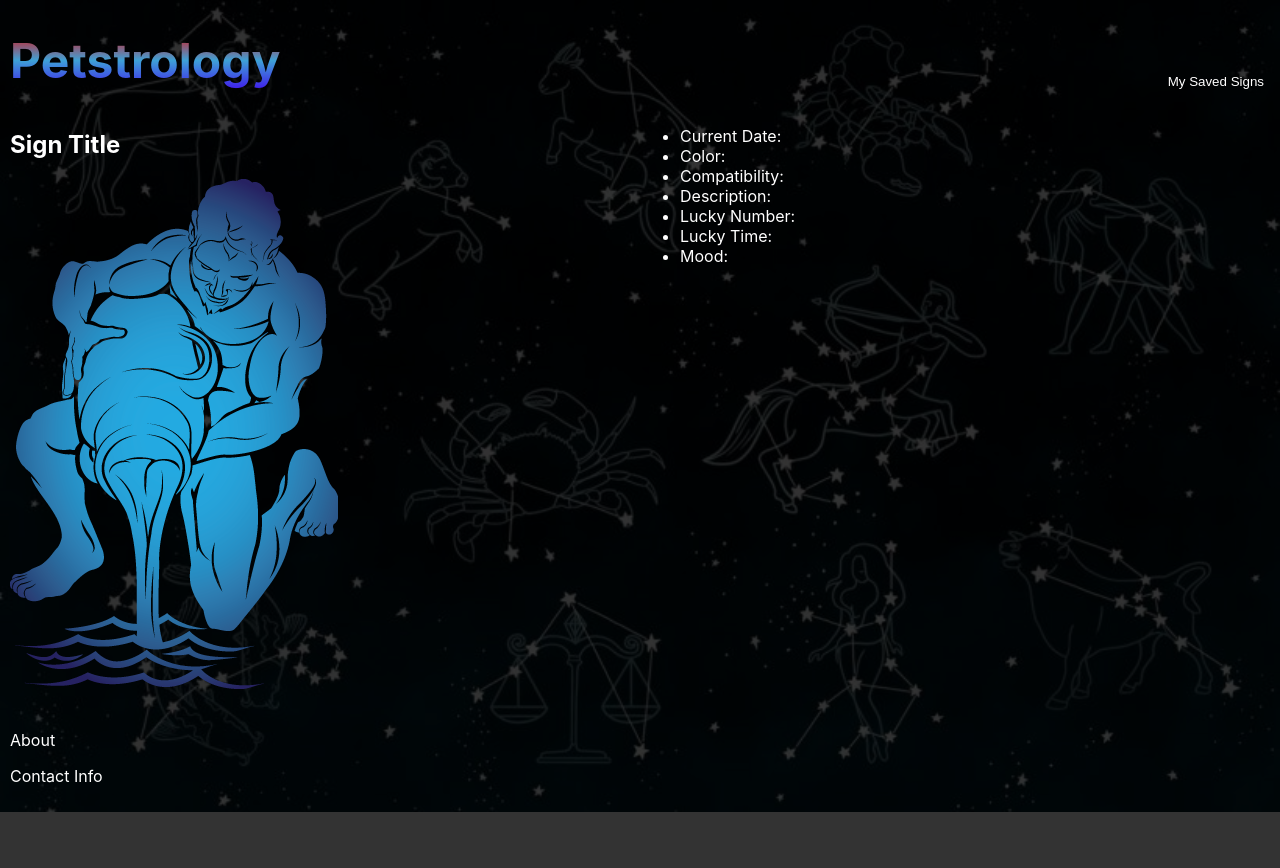
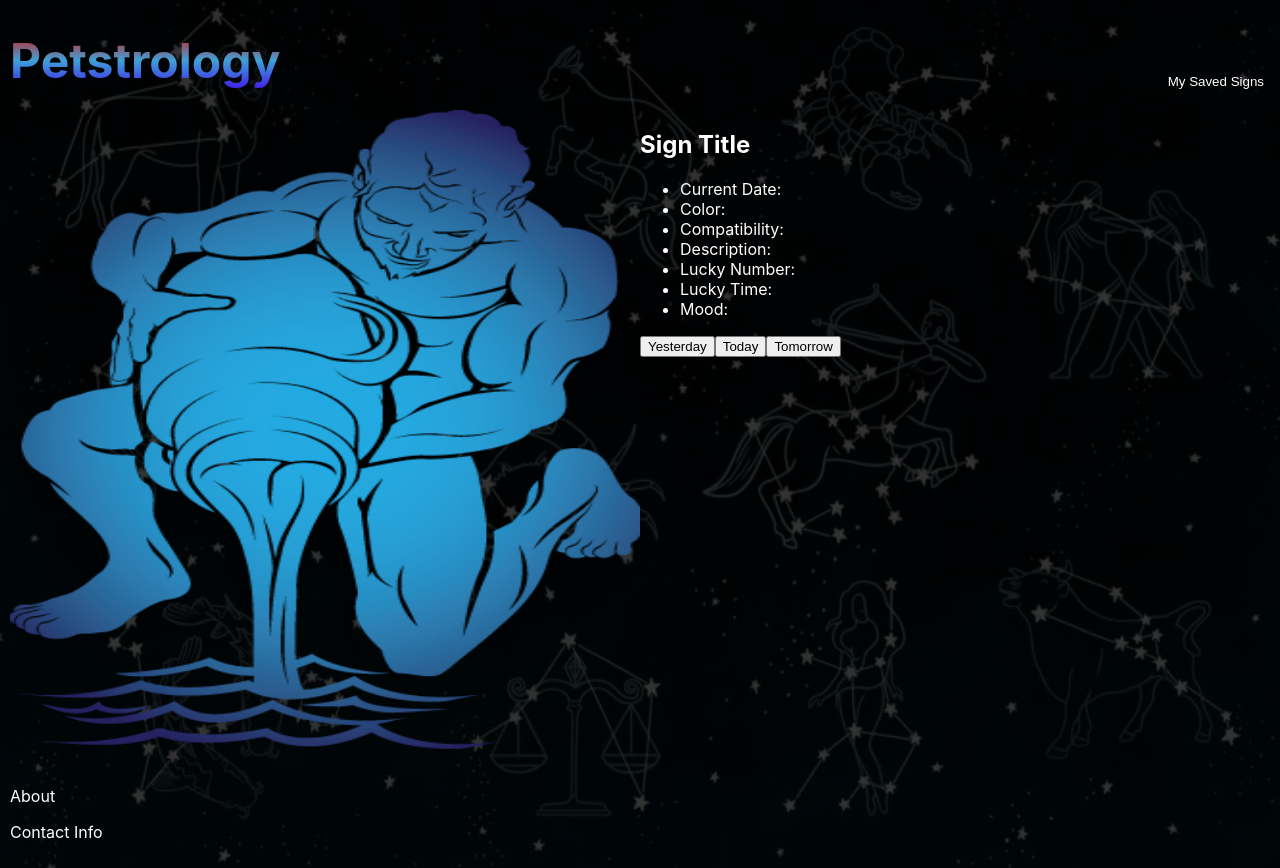
Before and after one commit to lbmerchant93/petstrology, a React (Create React App) app: page /horoscope in a window 1280 px wide. Before the commit the page ends 812 px from the top, so only its background shows below. Built offline with nearby package versions, Linux system fonts and the light colour scheme.

Commit message:
Add Yesterday, Today, and Tomorrow buttons

```diff
--- a/src/Components/Horoscope/Horoscope.css
+++ b/src/Components/Horoscope/Horoscope.css
@@ -3,7 +3,7 @@
     flex-direction: row;
 }
 
-.title-img,
+.horoscope-sign-img,
 .details {
     width: 50%;
 }
--- a/src/Components/Horoscope/Horoscope.js
+++ b/src/Components/Horoscope/Horoscope.js
@@ -5,11 +5,9 @@ import aquarius from'../../images/aquarius.png';
 const Horoscope = () => {
     return (
        <main className="horoscope-main">
-            <div className='title-img'>
+            <img className='horoscope-sign-img' src={aquarius} alt='aquarius' />
+            <div className='details'>
                 <h2 className='horoscope-sign-title'>Sign Title</h2>
-                <img className='horoscope-sign-img' src={aquarius} alt='aquarius' />
-            </div>
-            <div className='details'>
                 <ul>
                     <li className='days-date'>Current Date:</li>
                     <li className='days-color'>Color:</li>
@@ -19,6 +17,9 @@ const Horoscope = () => {
                     <li className='days-lucky-time'>Lucky Time:</li>
                     <li className='days-mood'>Mood:</li>
                 </ul>
+                <button className='yesterday'>Yesterday</button>
+                <button className='today'>Today</button>
+                <button className='tomorrow'>Tomorrow</button>
             </div>
        </main>
     )
```
